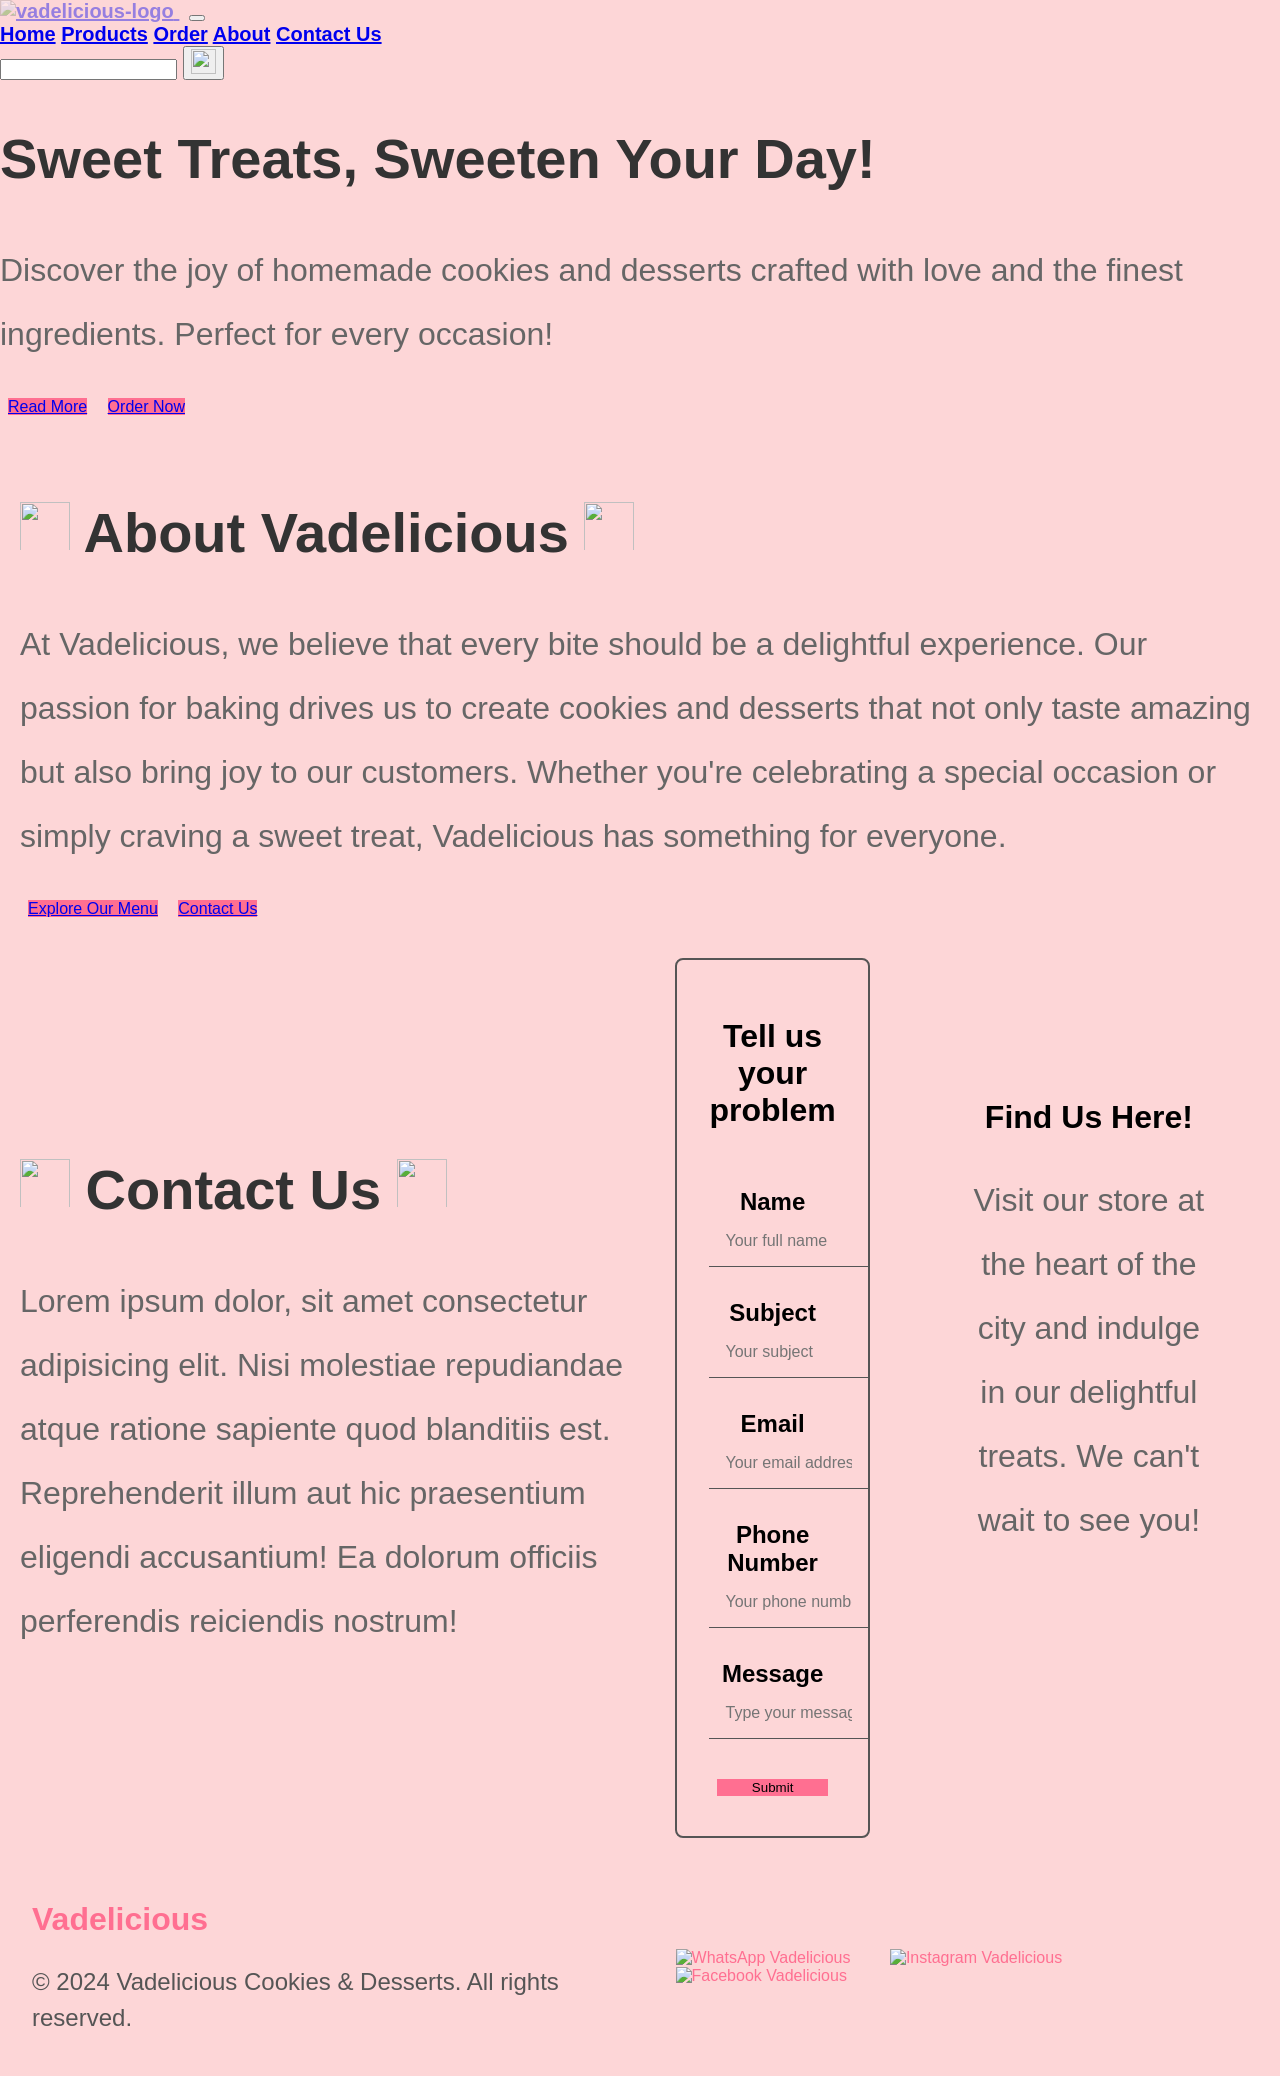
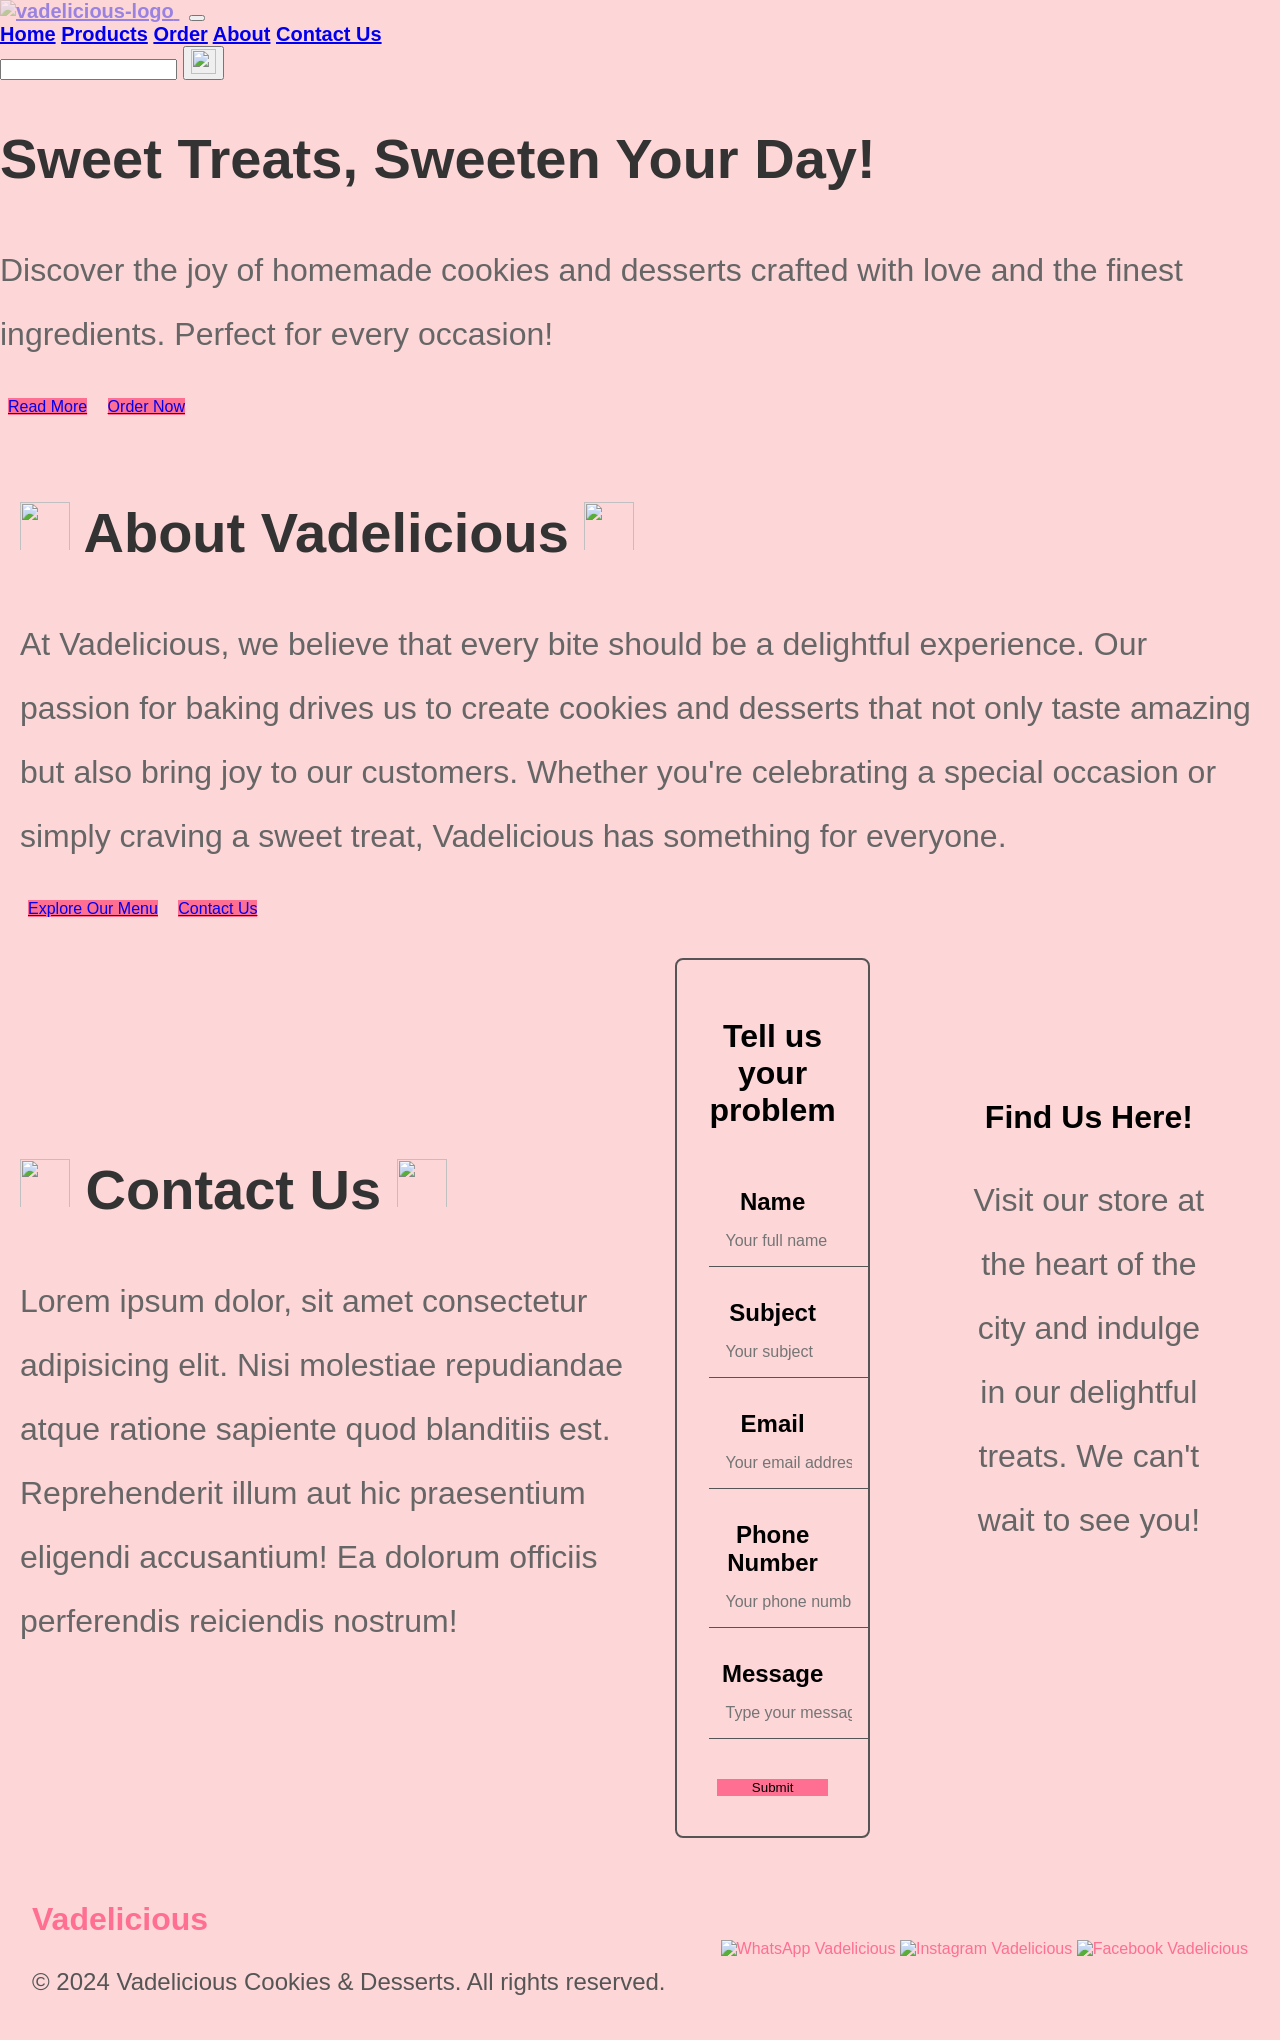

Memperbaiki tampilan ikon kontak media sosial di footer

--- a/assets/main.css
+++ b/assets/main.css
@@ -128,8 +128,9 @@ footer p {
     font-weight: 500;
 }
 
-#footer-socials img {
+.footer-socials img {
     text-decoration: none;
+    display: inline-flex;
     width: 35px;
     height: 35px;
     margin-left: 35px;
